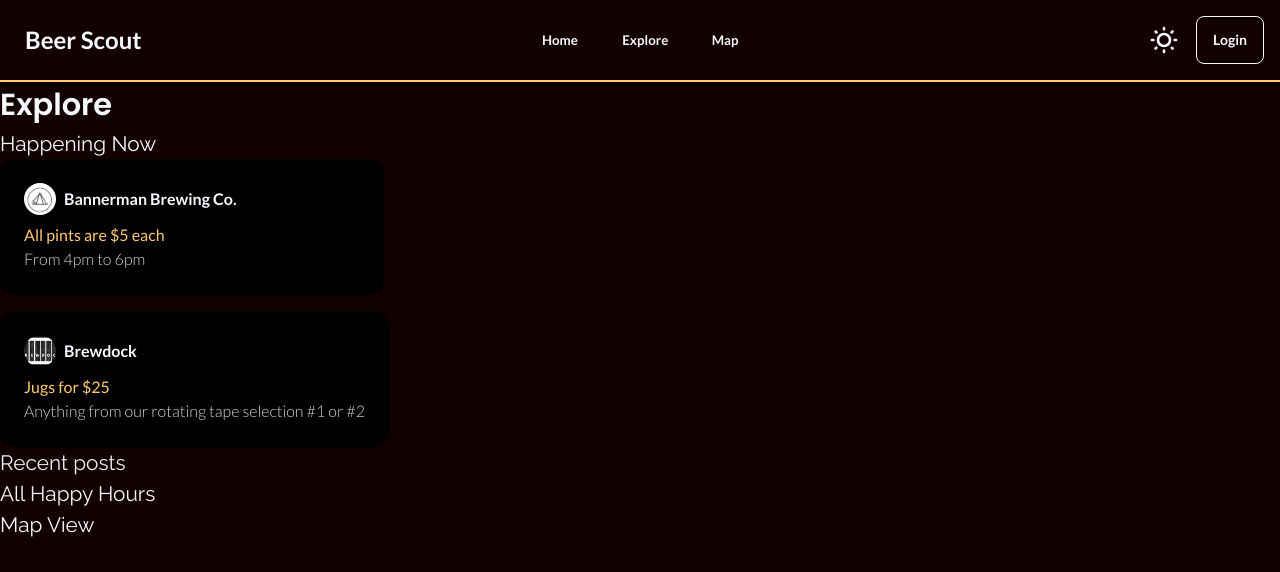
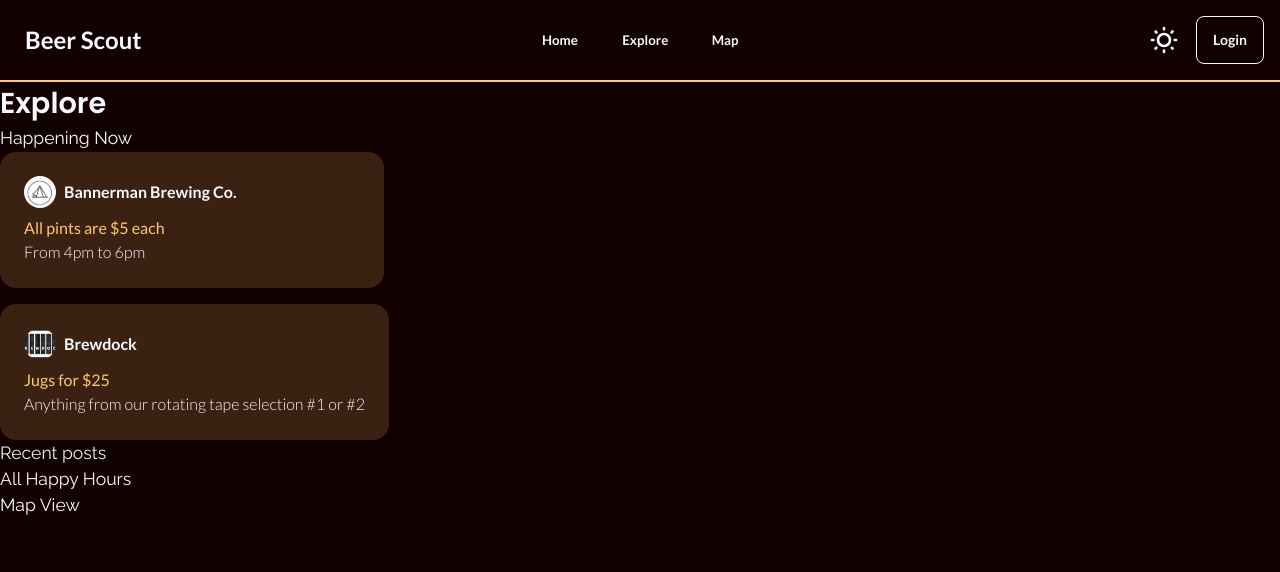
Before and after one commit to beer-scout-project/beer-scout, a React (Vite) app: page /explore in a window 1280 px wide. Shown: the top 572 px of the page. Built offline with nearby package versions, Linux system fonts and the light colour scheme.

Commit message:
Style updates
Update header font sizes.
Testing updating font colors in tailwind config and BeverageInfoPost component.

```diff
--- a/src/components/BeverageInfoPost.jsx
+++ b/src/components/BeverageInfoPost.jsx
@@ -17,7 +17,7 @@ export default function BeverageInfoPost(props) {
           </div>
           <div>
             <p className="text-secondary">{props.beverageInfo}</p>
-            <p className="font-light text-gray-300">{props.additionalInfo}</p>
+            <p className="font-light">{props.additionalInfo}</p>
           </div>
         </div>
       </div>
--- a/src/index.css
+++ b/src/index.css
@@ -13,11 +13,11 @@
     font-weight: 600;
   }
   h2 {
-    font-size: 1.9rem;
+    font-size: 1.8rem;
     font-weight: 600;
   }
   h3 {
-    font-size: 1.8rem;
+    font-size: 1.6rem;
     font-weight: 500;
   }
   h4,
@@ -30,11 +30,11 @@
     font-weight: 600;
   }
   h5 {
-    font-size: 1.4rem;
+    font-size: 1.3rem;
     font-weight: 500;
   }
   h6 {
-    font-size: 1.3rem;
+    font-size: 1.1rem;
     font-weight: 400;
   }
   p,
--- a/tailwind.config.js
+++ b/tailwind.config.js
@@ -24,7 +24,7 @@ export default {
           neutral: "#FFE8C8",
           "neutral-content": "#FFFFFF",
           "base-100": "#120000",
-          "base-200": "#000000",
+          "base-200": "#3a2112",
           "base-300": "#000000",
           "base-content": "#F8F8FF",
           info: "#00A7E6",
@@ -35,6 +35,8 @@ export default {
           "warning-content": "#FFFFFF",
           error: "#F54748",
           "error-content": "#FFFFFF",
+          "text-primary": "#120000",
+          "text-secondary": "#120000",
         },
       },
       {
```
